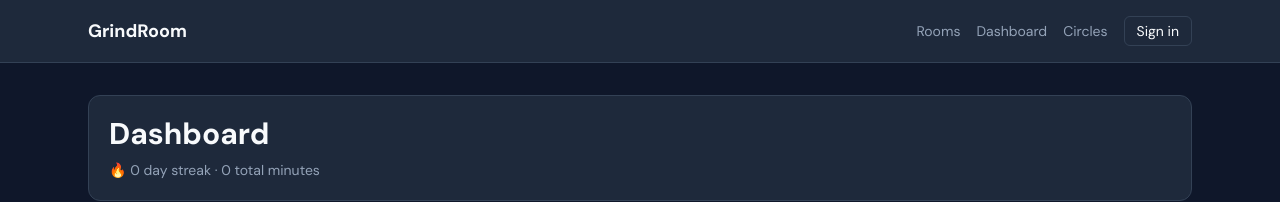
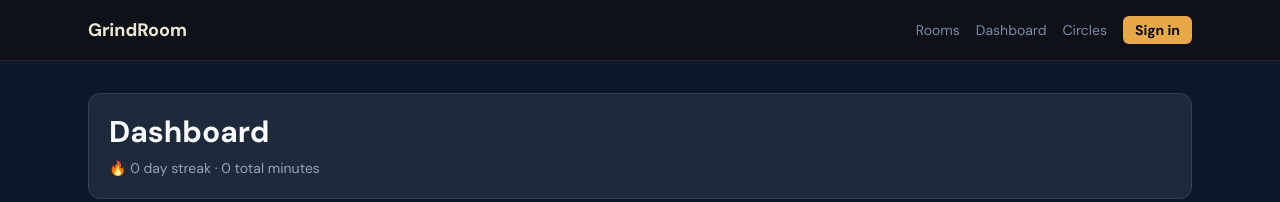
Before and after one commit to web-tools-india/GrindRoom, a Next.js app: page /dashboard in a window 1280 px wide. Shown: the top 202 px of the page. Built offline with nearby package versions, Linux system fonts and the light colour scheme; no server answers; the database is empty.

Commit message:
Update Navbar styles and link colors

```diff
--- a/components/shared/Navbar.tsx
+++ b/components/shared/Navbar.tsx
@@ -6,27 +6,33 @@
 
 export function Navbar({ username }: NavbarProps) {
   return (
-    <nav className="border-b border-[#334155] bg-[#1E293B]">
+    <nav className="border-b border-white/10 bg-[#0E1117]/95">
       <div className="mx-auto flex w-full max-w-6xl items-center justify-between px-6 py-4">
-        <Link href="/" className="text-lg font-semibold text-[#F8FAFC]">
+        <Link href="/" className="text-lg font-semibold text-[#EEE8D5]">
           GrindRoom
         </Link>
-        <div className="flex items-center gap-4 text-sm text-[#94A3B8]">
-          <Link href="/rooms" className="transition-colors hover:text-[#6366F1]">
+        <div className="flex items-center gap-4 text-sm text-[#7A8BA8]">
+          <Link href="/rooms" className="transition-colors hover:text-[#E8A847]">
             Rooms
           </Link>
-          <Link href="/dashboard" className="transition-colors hover:text-[#6366F1]">
+          <Link href="/dashboard" className="transition-colors hover:text-[#E8A847]">
             Dashboard
           </Link>
-          <Link href="/circles" className="transition-colors hover:text-[#6366F1]">
+          <Link href="/circles" className="transition-colors hover:text-[#E8A847]">
             Circles
           </Link>
           {username ? (
-            <Link href={`/profile/${username}`} className="rounded-md border border-[#334155] px-3 py-1 text-[#F8FAFC]">
+            <Link
+              href={`/profile/${username}`}
+              className="rounded-md border border-white/10 px-3 py-1 text-[#EEE8D5] transition-colors hover:border-white/[0.22]"
+            >
               @{username}
             </Link>
           ) : (
-            <Link href="/" className="rounded-md border border-[#334155] px-3 py-1 text-[#F8FAFC]">
+            <Link
+              href="/login"
+              className="rounded-md bg-[#E8A847] px-3 py-1 text-sm font-semibold text-[#08090E] transition-colors hover:bg-[#F0B85A]"
+            >
               Sign in
             </Link>
           )}
```
